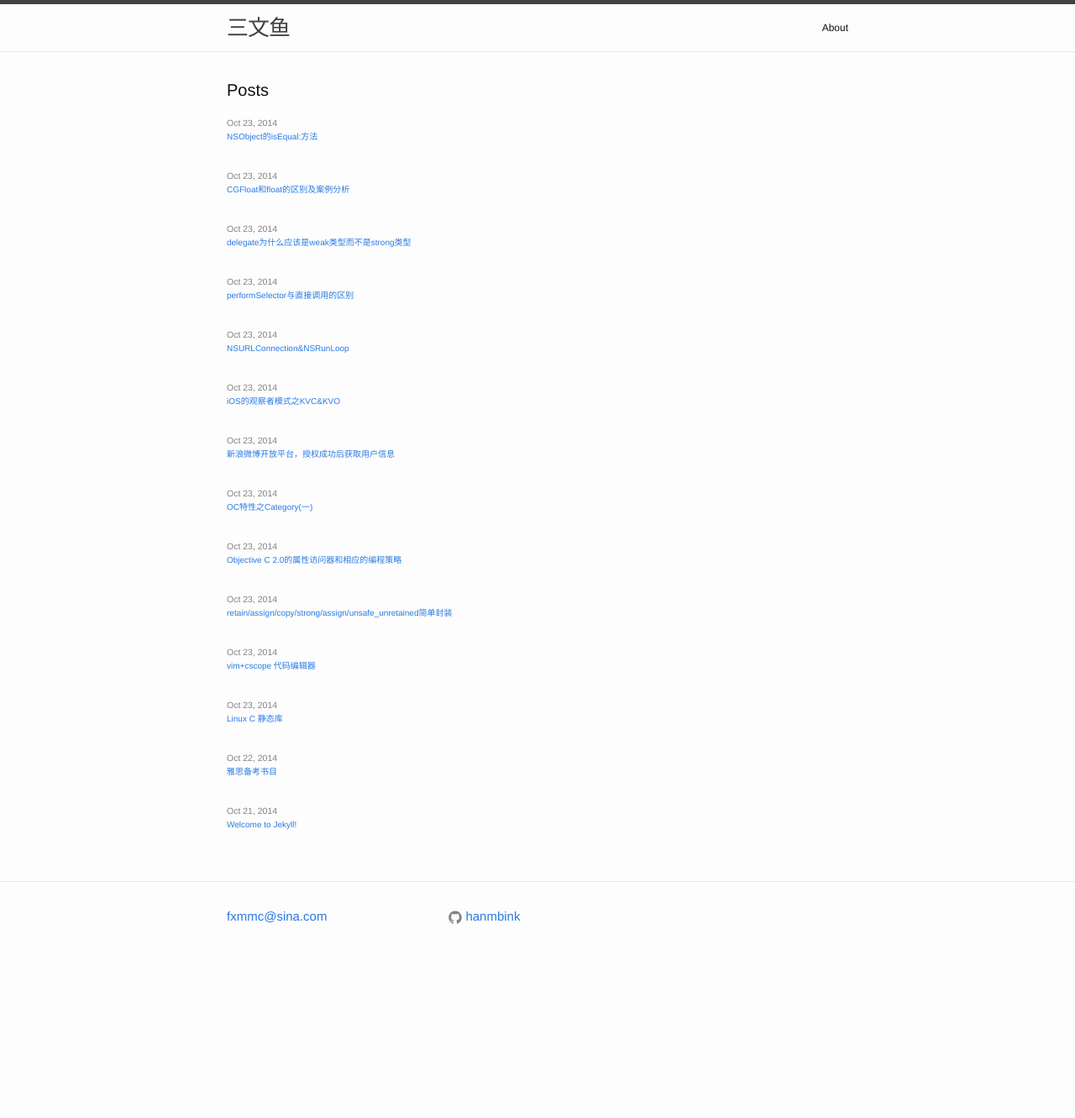
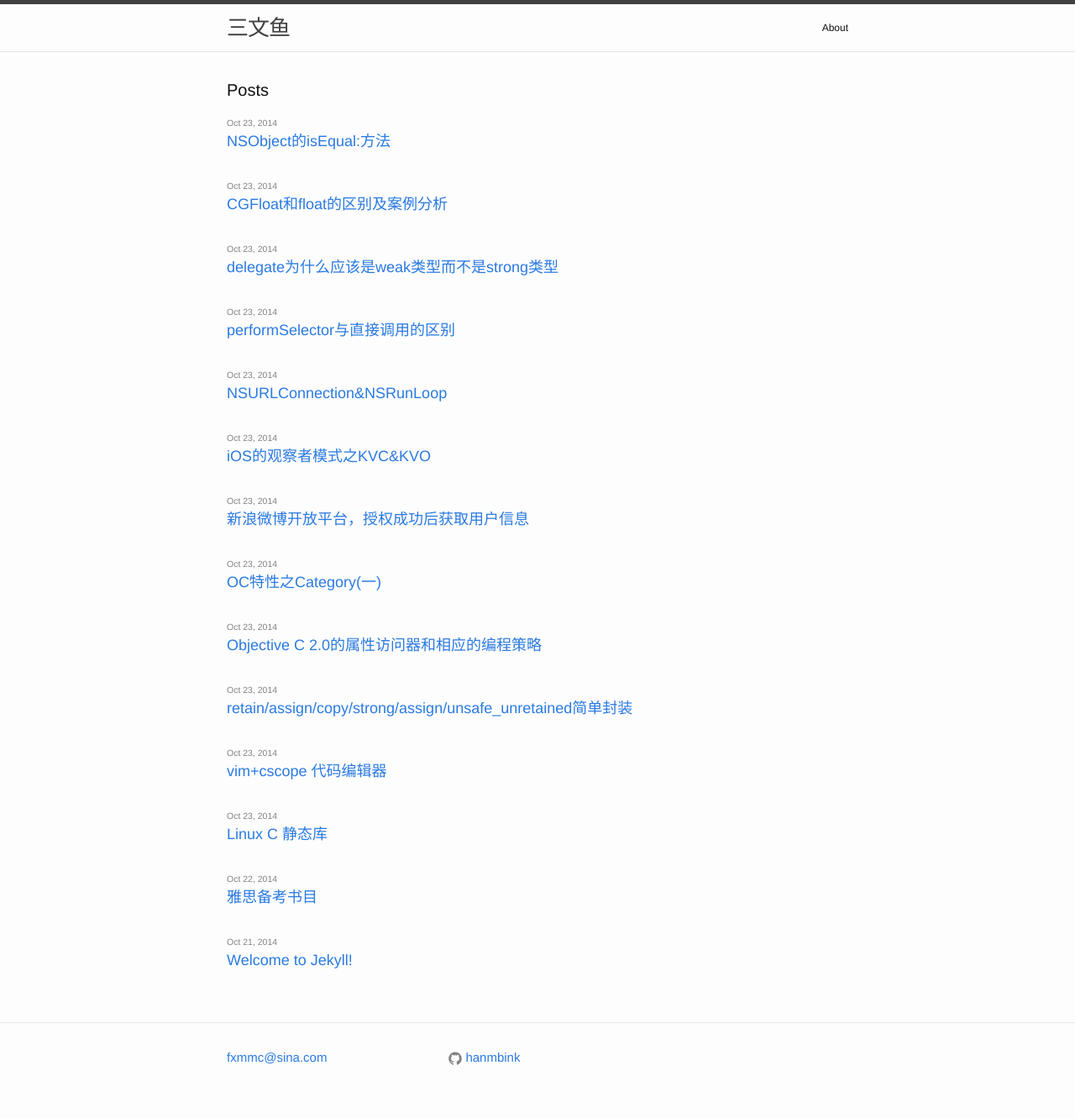
Before and after one commit to binkwang/hanmbink.github.io, a Jekyll site: the page built from index.html, in a window 1280 px wide. Shown: the whole page at 84% size. Built offline with Jekyll 4.4.1, drawn with Linux system fonts in a browser that asks for light colours; before the commit the page ends 1163 px from its top, so only the background shows below that.

Commit message:
Update index.html

```diff
--- a/index.html
+++ b/index.html
@@ -13,7 +13,7 @@ layout: default
 
         <h1>
           <!--<a class="post-link" href="{{ post.url | prepend: site.baseurl }}">{{ post.title }}</a>-->
-          <a class="post-link" style="font-size:10px;" href="{{ post.url | prepend: site.baseurl }}">{{ post.title }}</a>
+          <a class="post-link" style="font-size:18px;" href="{{ post.url | prepend: site.baseurl }}">{{ post.title }}</a>
         </h1>
       </li>
     {% endfor %}
```
